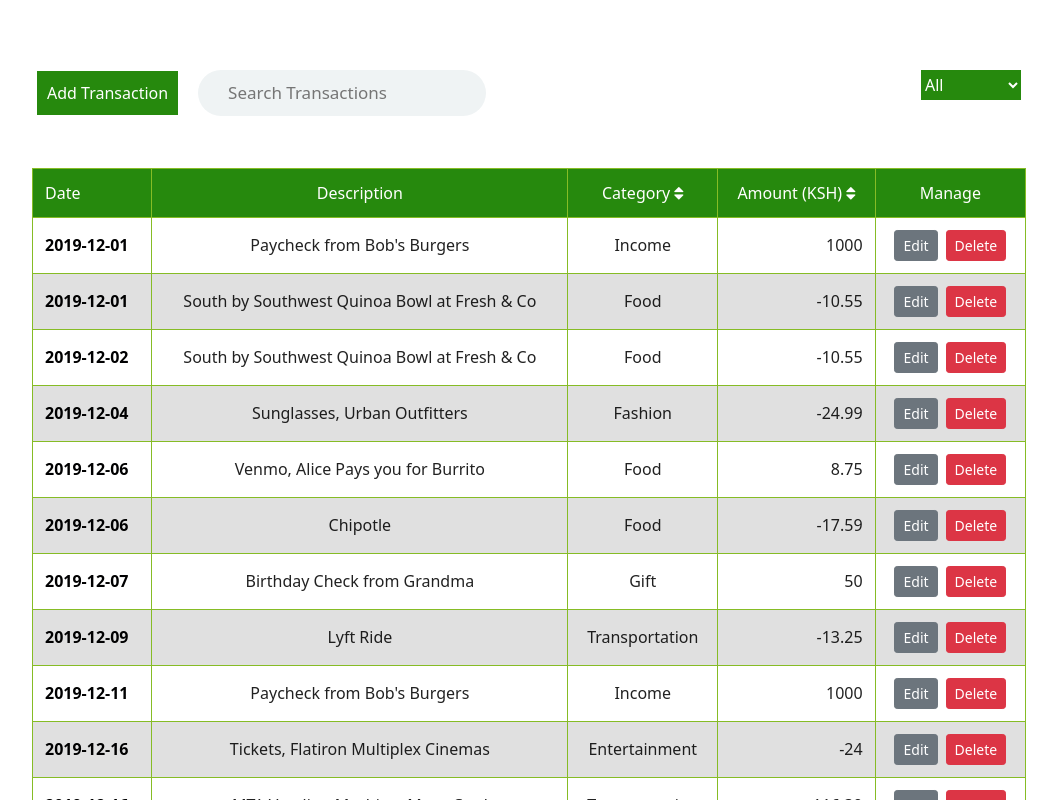
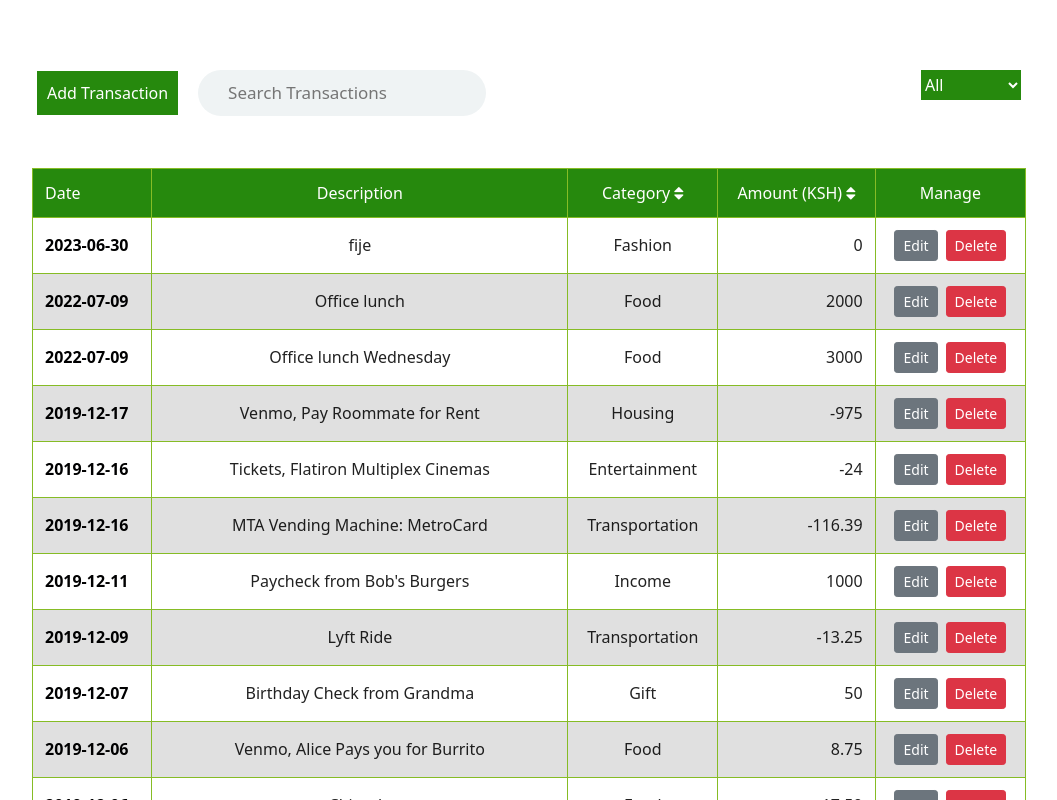
Before and after one commit to john-maluki/bank-of-flatiron, a React (Create React App) app: page / in a window 1280 px wide. Shown: the top 800 px of the page, without its empty margins (111-1168 px from the left). Built offline with nearby package versions, Linux system fonts and the light colour scheme; data requests are answered from the project's data file.

Commit message:
Enable creating new transaction deletions and sorting by date

```diff
--- a/db.json
+++ b/db.json
@@ -97,6 +97,13 @@
       "category": "Food",
       "amount": "3000",
       "id": 14
+    },
+    {
+      "date": "2023-06-30",
+      "description": "fije",
+      "category": "Fashion",
+      "amount": 0,
+      "id": 17
     }
   ]
 }
--- a/package.json
+++ b/package.json
@@ -9,6 +9,7 @@
     "react": "^18.2.0",
     "react-dom": "^18.2.0",
     "react-scripts": "5.0.1",
+    "react-toastify": "^9.0.8",
     "web-vitals": "^2.1.4"
   },
   "scripts": {
--- a/src/App.js
+++ b/src/App.js
@@ -1,8 +1,12 @@
-import { useEffect, useState } from "react";
+import React, { useEffect, useState } from "react";
+
 import "./App.css";
 import TransactionForm from "./components/TransactionForm";
 import TransactionTable from "./components/TransactionTable";
-import { MAIN_API_URL } from "./components/utils/utils";
+import {
+  MAIN_API_URL,
+  sortTransanctionsByDate,
+} from "./components/utils/utils";
 import CategoryFilter from "./components/CategoryFilter";
 import TransactionSearch from "./components/TransactionSearch";
 import LoadingSpinner from "./components/LoadingSpinner";
@@ -31,7 +35,7 @@ function App() {
         setTransactions(trans);
         setIsLoading(false);
       })
-      .catch((err) => {
+      .catch(() => {
         setIsLoading(false);
         setHasError(true);
       });
@@ -44,12 +48,41 @@ function App() {
     return allCategories;
   };
 
+  const distinctCategories = getDistinctCategories();
+
   const onCategoryValueChange = (category) => {
     setCategoryValue(category);
   };
 
   const onSearch = (str) => {
     setSearchValue(str);
+  };
+  const addTransaction = (transactionData) => {
+    fetch(`${MAIN_API_URL}/transactions`, {
+      method: "POST",
+      body: JSON.stringify(transactionData),
+      headers: {
+        "Content-type": "application/json",
+      },
+    })
+      .then((resp) => resp.json())
+      .then((transaction) => setTransactions([transaction, ...transactions]));
+  };
+
+  const onTransactionDelete = (id) => {
+    fetch(`${MAIN_API_URL}/transactions/${id}`, {
+      method: "DELETE",
+      headers: {
+        "Content-type": "application/json",
+      },
+    }).then((resp) => {
+      if (resp.status === 200) {
+        // const newTrans = transactions.filter((tran) => tran.id !== id);
+        setTransactions((transactions) =>
+          transactions.filter((tran) => tran.id !== id)
+        );
+      }
+    });
   };
 
   const filteredTransactions = transactions
@@ -63,6 +96,8 @@ function App() {
     .filter((transaction) =>
       transaction.description.toLowerCase().includes(searchValue.toLowerCase())
     );
+
+  const sortedTransactionByDate = sortTransanctionsByDate(filteredTransactions);
 
   return (
     <div className="app-container">
@@ -79,15 +114,23 @@ function App() {
             <TransactionSearch onSearch={onSearch} />
           </div>
           <CategoryFilter
-            categories={getDistinctCategories()}
+            categories={distinctCategories}
             onCategoryValueChange={onCategoryValueChange}
           />
         </section>
-        {isTransactionFormOpen ? <TransactionForm /> : null}
+        {isTransactionFormOpen ? (
+          <TransactionForm
+            categories={distinctCategories}
+            addTransaction={addTransaction}
+          />
+        ) : null}
         {isLoading ? (
           <LoadingSpinner />
         ) : !hasError ? (
-          <TransactionTable transactions={filteredTransactions} />
+          <TransactionTable
+            transactions={sortedTransactionByDate}
+            onTransactionDelete={onTransactionDelete}
+          />
         ) : (
           <p className="center">Check your network connection!!!</p>
         )}
--- /dev/null
+++ b/src/components/CategoryOptions.js
@@ -0,0 +1,14 @@
+import React from "react";
+
+const CategoryOptions = ({ categories }) => {
+  const optionList = categories.map((category, index) => {
+    return (
+      <option key={category} value={category}>
+        {category}
+      </option>
+    );
+  });
+  return <>{optionList}</>;
+};
+
+export default CategoryOptions;
--- a/src/components/TransactionForm.js
+++ b/src/components/TransactionForm.js
@@ -1,9 +1,27 @@
-import React from "react";
+import React, { useState } from "react";
+import CategoryOptions from "./CategoryOptions";
 
-const TransactionForm = () => {
+const TransactionForm = ({ categories, addTransaction }) => {
+  const [formData, setFormData] = useState({
+    date: "",
+    description: "",
+    category: "Income",
+    amount: 0,
+  });
+
+  const handleFormChange = (e) => {
+    const { name, value } = e.target;
+    const obj = { ...formData, [name]: value };
+    setFormData(obj);
+  };
+
+  const handleFormSubmission = (e) => {
+    e.preventDefault();
+    addTransaction(formData);
+  };
   return (
     <section className="transaction-form">
-      <form className="transaction-form__form">
+      <form className="transaction-form__form" onSubmit={handleFormSubmission}>
         <div className="transaction-form__wraper">
           <label className="transaction-form__label" htmlFor="date">
             Date:{" "}
@@ -13,17 +31,23 @@ const TransactionForm = () => {
             type="date"
             id="date"
             name="date"
+            required
+            pattern="\d{4}-\d{2}-\d{2}"
+            value={formData.date}
+            onChange={handleFormChange}
           />
         </div>
         <div className="transaction-form__wraper">
           <label className="transaction-form__label" htmlFor="description">
-            Description:{" "}
+            Description:
           </label>
           <input
             className="transaction-form__input"
             type="text"
             id="description"
             name="description"
+            value={formData.description}
+            onChange={handleFormChange}
           />
         </div>
         <div className="transaction-form__wraper">
@@ -32,21 +56,23 @@ const TransactionForm = () => {
             className="transaction-form_select-filter"
             id="category"
             name="category"
+            value={formData.category}
+            onChange={handleFormChange}
           >
-            <option value="Foog">Food</option>
-            <option value="Foog">Food</option>
-            <option value="Foog">Food</option>
+            <CategoryOptions categories={categories} />
           </select>
         </div>
         <div className="transaction-form__wraper">
           <label className="transaction-form__label" htmlFor="amount">
-            Amount:{" "}
+            Amount:
           </label>
           <input
             className="transaction-form__input"
             type="number"
             id="amount"
             name="amount"
+            value={formData.amount}
+            onChange={handleFormChange}
           />
         </div>
         <div className="transaction-form__wraper">
--- a/src/components/TransactionTable.js
+++ b/src/components/TransactionTable.js
@@ -1,57 +1,17 @@
 import React from "react";
+import TransactionTableBody from "./TransactionTableBody";
+import TransactionTableHeader from "./TransactionTableHeader";
 
-const TransactionTable = ({ transactions }) => {
-  const transactionList =
-    transactions.length === 0 ? (
-      <tr>
-        <td colSpan="5">No records found!!!</td>
-      </tr>
-    ) : (
-      transactions.map((transaction) => {
-        return (
-          <tr key={transaction.id}>
-            <th scope="row">{transaction.date}</th>
-            <td data-title="Description">{transaction.description}</td>
-            <td data-title="Category">{transaction.category}</td>
-            <td data-title="amount" data-type="currency">
-              {transaction.amount}
-            </td>
-            <td data-title="Manage Transaction">
-              <div>
-                <button type="button" className="btn btn-secondary btn-sm mr-2">
-                  Edit
-                </button>
-                <button type="button" className="btn btn-danger btn-sm">
-                  Delete
-                </button>
-              </div>
-            </td>
-          </tr>
-        );
-      })
-    );
+const TransactionTable = ({ transactions, onTransactionDelete }) => {
   return (
     <div className="container transaction-table">
       <table className="responsive-table">
         <caption>Displays a list of your recent bank transactions</caption>
-        <thead>
-          <tr>
-            <th scope="col">Date</th>
-            <th scope="col">Description</th>
-            <th scope="col">
-              <div>
-                Category <i className="fa fa-sort" aria-hidden="true"></i>
-              </div>
-            </th>
-            <th scope="col">
-              <div>
-                Amount (KSH) <i className="fa fa-sort" aria-hidden="true"></i>
-              </div>
-            </th>
-            <th scope="col">Manage</th>
-          </tr>
-        </thead>
-        <tbody>{transactionList}</tbody>
+        <TransactionTableHeader />
+        <TransactionTableBody
+          transactions={transactions}
+          onTransactionDelete={onTransactionDelete}
+        />
       </table>
     </div>
   );
--- /dev/null
+++ b/src/components/TransactionTableBody.js
@@ -0,0 +1,43 @@
+import React from "react";
+
+const TransactionTableBody = ({ transactions, onTransactionDelete }) => {
+  const transformedDate = (date) => {
+    return date;
+  };
+  const transactionList =
+    transactions.length === 0 ? (
+      <tr>
+        <td colSpan="5">No records found!!!</td>
+      </tr>
+    ) : (
+      transactions.map((transaction) => {
+        return (
+          <tr key={transaction.id}>
+            <th scope="row">{transformedDate(transaction.date)}</th>
+            <td data-title="Description">{transaction.description}</td>
+            <td data-title="Category">{transaction.category}</td>
+            <td data-title="amount" data-type="currency">
+              {transaction.amount}
+            </td>
+            <td data-title="Manage Transaction">
+              <div>
+                <button type="button" className="btn btn-secondary btn-sm mr-2">
+                  Edit
+                </button>
+                <button
+                  type="button"
+                  className="btn btn-danger btn-sm"
+                  onClick={() => onTransactionDelete(transaction.id)}
+                >
+                  Delete
+                </button>
+              </div>
+            </td>
+          </tr>
+        );
+      })
+    );
+  return <tbody>{transactionList}</tbody>;
+};
+
+export default TransactionTableBody;
--- /dev/null
+++ b/src/components/TransactionTableHeader.js
@@ -0,0 +1,25 @@
+import React from "react";
+
+const TransactionTableHeader = () => {
+  return (
+    <thead>
+      <tr>
+        <th scope="col">Date</th>
+        <th scope="col">Description</th>
+        <th scope="col">
+          <div>
+            Category <i className="fa fa-sort" aria-hidden="true"></i>
+          </div>
+        </th>
+        <th scope="col">
+          <div>
+            Amount (KSH) <i className="fa fa-sort" aria-hidden="true"></i>
+          </div>
+        </th>
+        <th scope="col">Manage</th>
+      </tr>
+    </thead>
+  );
+};
+
+export default TransactionTableHeader;
--- a/src/components/utils/utils.js
+++ b/src/components/utils/utils.js
@@ -1,3 +1,11 @@
 const MAIN_API_URL = "http://localhost:3001";
 
-export { MAIN_API_URL };
+const sortTransanctionsByDate = (transactions) => {
+  return transactions.sort(function (a, b) {
+    // Turn your strings into dates, and then subtract them
+    // to get a value that is either negative, positive, or zero.
+    return new Date(b.date) - new Date(a.date);
+  });
+};
+
+export { MAIN_API_URL, sortTransanctionsByDate };
```
Also changed, not shown: src/components/CategoryFilter.js (+2 -6 lines), 1 other file (tests, documents, lock files or other folders). Lines whose indentation alone changed are shown as unchanged.
